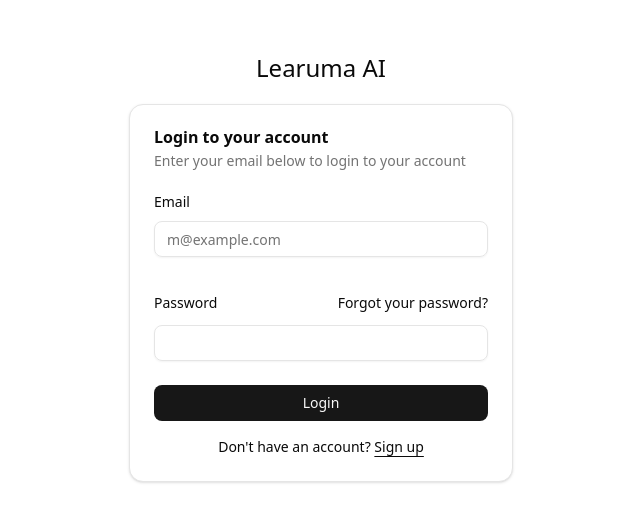
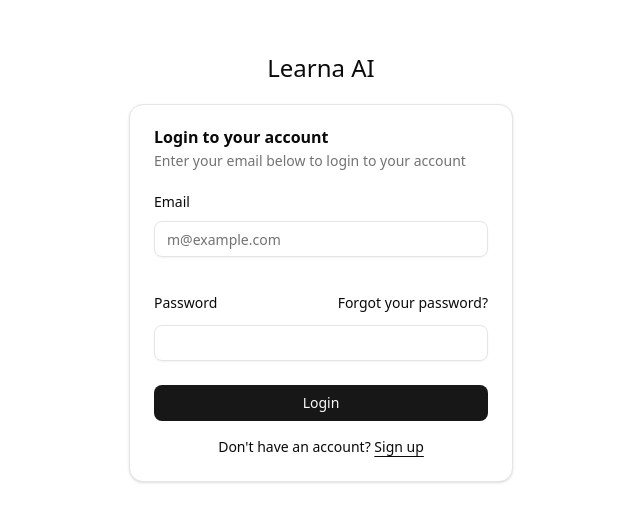
Before and after one commit to Osiris8/frontend-huma, a Next.js app: page /login in a window 1280 px wide. Shown: the part 143-664 px from the top of the page, without its empty margins (319-959 px from the left). Built offline with nearby package versions, Linux system fonts and the light colour scheme.

Commit message:
general update

```diff
--- a/app/login/page.tsx
+++ b/app/login/page.tsx
@@ -6,7 +6,7 @@ export default function Page() {
     <div className="flex min-h-svh w-full items-center justify-center p-6 md:p-10">
       <div className="w-full max-w-sm">
         <div className="flex justify-center text-2xl font-medium p-5">
-          <Link href="/"> Learuma AI</Link>
+          <Link href="/"> Learna AI</Link>
         </div>
         <LoginForm />
       </div>
--- a/app/signup/page.tsx
+++ b/app/signup/page.tsx
@@ -6,7 +6,7 @@ export default function Page() {
     <div className="flex min-h-svh w-full items-center justify-center p-6 md:p-10">
       <div className="w-full max-w-sm">
         <div className="flex justify-center text-2xl font-medium p-5">
-          <Link href="/"> Learuma AI</Link>
+          <Link href="/"> Learna AI</Link>
         </div>
         <SignupForm />
       </div>
--- a/components/dashboard-form.tsx
+++ b/components/dashboard-form.tsx
@@ -105,8 +105,7 @@ export default function PromptInputWithActions() {
       const data = await res.json();
       const chatId = data.chat_id;
       setIsLoading(false);
-      //router.push(`/chat/${chatId}`);
-      window.location.href = `/chat/${chatId}`;
+      router.push(`/chat/${chatId}`);
     } catch (error) {
       console.error(error);
       redirect("/login");
```
